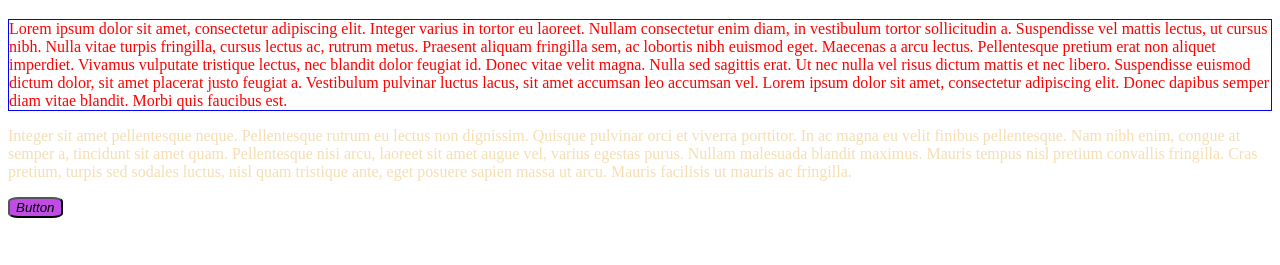
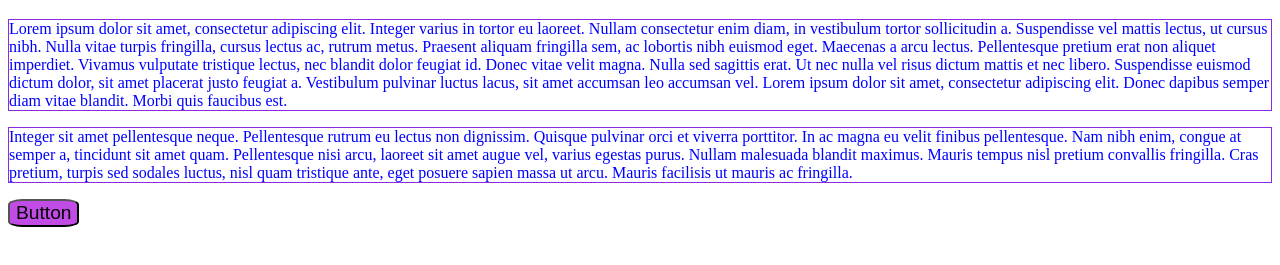
Before and after one commit to victorgcampanella/traininghtmlandcss, a plain HTML site: page cursojamilton/aulaCSS/style_inline.html in a window 1280 px wide. Shown: the part 61-326 px from the top of the page. Drawn offline with Linux system fonts and the light colour scheme.

Commit message:
seletores css

```diff
--- a/cursojamilton/aulaCSS/style_inline.html
+++ b/cursojamilton/aulaCSS/style_inline.html
@@ -7,14 +7,30 @@
     <title>CSS</title>
     <style type="text/css">
 
+        h1 {
+            background-color: salmon;
+            display: flex;
+        }
 
+        p {
+            color: blue;
+            border: 1px solid blueviolet
+        }
+
+        button {
+            background-color: rgb(193, 75, 229);
+            display: flex;
+            border-radius: 20%;
+            font-size: larger;
+            cursor: pointer;
+        }
 
     </style>
 </head>
 <body>
 
-    <h1 style="background-color: salmon;">Estilo CSS</h1>
-        <p style="color: red; border: 1px solid blue;">
+    <h1>Estilo CSS</h1>
+        <p>
         Lorem ipsum dolor sit amet, consectetur adipiscing elit. Integer varius in tortor eu laoreet.
         Nullam consectetur enim diam, in vestibulum tortor sollicitudin a. Suspendisse vel mattis lectus, ut cursus nibh.
         Nulla vitae turpis fringilla, cursus lectus ac, rutrum metus. Praesent aliquam fringilla sem, ac lobortis nibh euismod eget.
@@ -23,13 +39,13 @@
         Suspendisse euismod dictum dolor, sit amet placerat justo feugiat a. Vestibulum pulvinar luctus lacus, sit amet accumsan leo accumsan vel.
         Lorem ipsum dolor sit amet, consectetur adipiscing elit. Donec dapibus semper diam vitae blandit. Morbi quis faucibus est.</p>
 
-        <p style="color: wheat;">
+        <p>
         Integer sit amet pellentesque neque. Pellentesque rutrum eu lectus non dignissim. Quisque pulvinar orci et viverra porttitor.
         In ac magna eu velit finibus pellentesque. Nam nibh enim, congue at semper a, tincidunt sit amet quam.
         Pellentesque nisi arcu, laoreet sit amet augue vel, varius egestas purus. Nullam malesuada blandit maximus.
         Mauris tempus nisl pretium convallis fringilla. Cras pretium, turpis sed sodales luctus, nisl quam tristique ante, eget posuere sapien massa ut arcu.
         Mauris facilisis ut mauris ac fringilla.</p>
 
-        <button style="background-color: rgb(193, 75, 229); border-radius: 20%; font-style: italic;">Button</button>
+        <button>Button</button>
 </body>
 </html>
```
